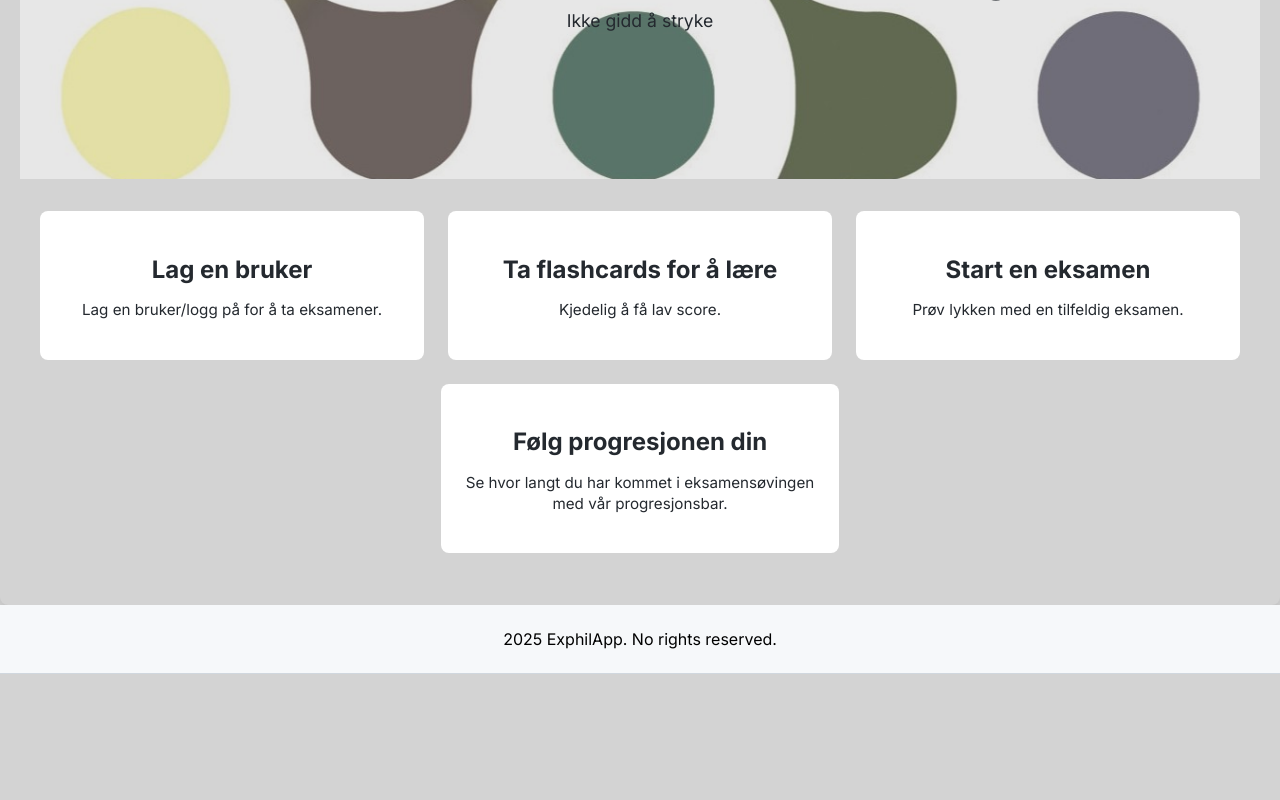
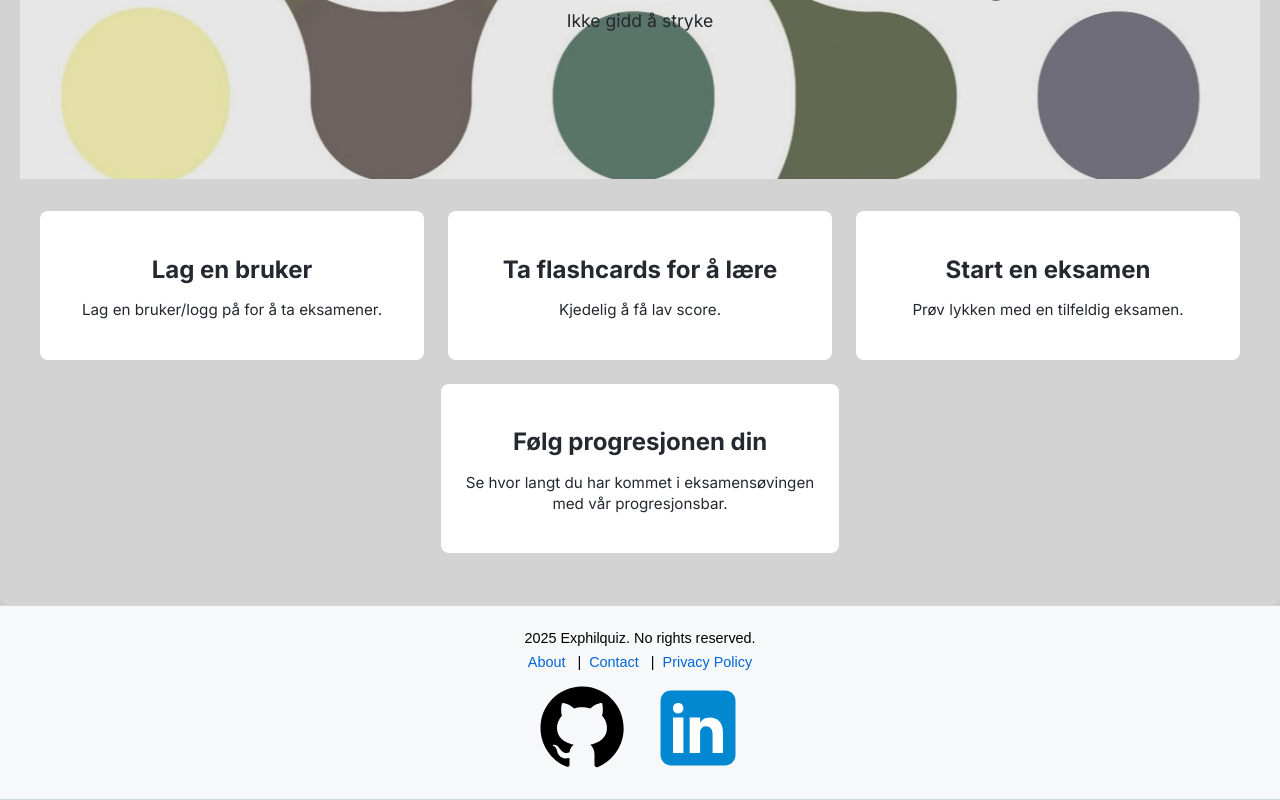
Before and after one commit to AndersMyrvang/Ex.PhilApp, a Next.js app: page / in a window 1280 px wide. Shown: the part 316-1116 px from the top of the page. Before the commit the page ends 990 px from the top, so only its background shows below. Built offline with nearby package versions, Linux system fonts and the light colour scheme; no server answers.

Commit message:
Enhance footer and header components with improved styling and dark mode support; add about page with styling

```diff
--- /dev/null
+++ b/src/app/about/about.module.css
@@ -0,0 +1,36 @@
+.aboutPage{
+    min-height: 60vh;
+}
+
+.aboutContainer {
+    padding: 20px;
+    max-width: 800px;
+    margin: 2% auto;
+    background-color: #ffffff;
+    box-shadow: 0 4px 8px rgba(0, 0, 0, 0.1);
+    border-radius: 8px;
+    color: #333333;
+    font-family: sans-serif;
+  }
+
+  .aboutTitle {
+    text-align: center;
+    margin-bottom: 20px;
+    font-size: 2rem;
+  }
+
+  .aboutText {
+    line-height: 1.6;
+    margin-bottom: 1rem;
+  }
+
+  /* Dark Mode Overrides */
+  :global(body.dark-mode) .aboutContainer {
+    background-color: #486581;
+    color: #f0f4f8;
+    box-shadow: 0 4px 8px rgba(0, 0, 0, 0.5);
+  }
+
+  :global(body.dark-mode) .aboutTitle {
+    color: #f0f4f8;
+  }
--- /dev/null
+++ b/src/app/about/page.tsx
@@ -0,0 +1,20 @@
+import React from 'react';
+import styles from './about.module.css';
+
+const AboutPage: React.FC = () => {
+  return (
+    <div className={styles.aboutPage}>
+    <div className={styles.aboutContainer}>
+      <h1 className={styles.aboutTitle}>Om prosjektet mitt</h1>
+      <p className={styles.aboutText}>
+        Dette prosjektet er først og fremst laget som et prosjekt for koding, så informasjonen er ikke hovedinnholdet.
+      </p>
+      <p className={styles.aboutText}>
+        Det vil si at jeg ikke har noen beståttgaranti eller lignende, hvis du velger å ta i bruk appen.
+      </p>
+    </div>
+    </div>
+  );
+};
+
+export default AboutPage;
--- a/src/app/components/Footer.module.css
+++ b/src/app/components/Footer.module.css
@@ -1,10 +1,63 @@
 .footer {
   background-color: #f6f8fa;
-  padding: 0.5rem 1rem;
+  padding: 1rem 2rem;
+  border-top: 1px solid #d0d7de;
   border-bottom: 1px solid #d0d7de;
+  font-family: sans-serif;
+  font-size: 0.9rem;
+  text-align: center;
 }
 
+.footer p {
+  margin: 0.5rem 0;
+}
+
+.footer nav {
+  margin: 0.5rem 0;
+}
+
+.footer nav a {
+  color: #0366d6;
+  text-decoration: none;
+  margin: 0 0.5rem;
+  transition: color 0.3s ease;
+}
+
+.footer nav a:hover {
+  text-decoration: underline;
+  color: #024b9a;
+}
+
+.socialMedia {
+  margin-top: 0.5rem;
+}
+
+.socialMedia a {
+  color: #0366d6;
+  text-decoration: none;
+  margin: 0 0.5rem;
+  font-size: 1.2rem;
+  transition: color 0.3s ease;
+}
+
+.socialMedia a:hover {
+  color: #024b9a;
+}
+
+/* Dark mode overrides */
 :global(body.dark-mode) .footer {
   background-color: #486581;
+  border-top: 1px solid #829ab1;
   border-bottom: 1px solid #829ab1;
+  color: #ffffff;
 }
+
+:global(body.dark-mode) .footer nav a,
+:global(body.dark-mode) .socialMedia a {
+  color: #c9d1d9;
+}
+
+:global(body.dark-mode) .footer nav a:hover,
+:global(body.dark-mode) .socialMedia a:hover {
+  color: #a0aab8;
+}
--- a/src/app/components/Footer.tsx
+++ b/src/app/components/Footer.tsx
@@ -1,11 +1,24 @@
 import styles from "./Footer.module.css";
 
 export default function Footer() {
-    return (
-      <footer className={styles.footer}>
-        <div className="container mx-auto text-center">
-          <p> 2025 ExphilApp. No rights reserved.</p>
+  return (
+    <footer className={styles.footer}>
+      <div className="container mx-auto">
+        <p>2025 Exphilquiz. No rights reserved.</p>
+        <nav>
+          <a href="/about">About</a> |
+          <a href="/contact">Contact</a> |
+          <a href="/privacy">Privacy Policy</a>
+        </nav>
+        <div className={styles.socialMedia}>
+          <a href="https://github.com/AndersMyrvang"><svg xmlns="http://www.w3.org/2000/svg" x="0px" y="0px" width="100" height="100" viewBox="0 0 24 24">
+    <path d="M10.9,2.1c-4.6,0.5-8.3,4.2-8.8,8.7c-0.5,4.7,2.2,8.9,6.3,10.5C8.7,21.4,9,21.2,9,20.8v-1.6c0,0-0.4,0.1-0.9,0.1 c-1.4,0-2-1.2-2.1-1.9c-0.1-0.4-0.3-0.7-0.6-1C5.1,16.3,5,16.3,5,16.2C5,16,5.3,16,5.4,16c0.6,0,1.1,0.7,1.3,1c0.5,0.8,1.1,1,1.4,1 c0.4,0,0.7-0.1,0.9-0.2c0.1-0.7,0.4-1.4,1-1.8c-2.3-0.5-4-1.8-4-4c0-1.1,0.5-2.2,1.2-3C7.1,8.8,7,8.3,7,7.6C7,7.2,7,6.6,7.3,6 c0,0,1.4,0,2.8,1.3C10.6,7.1,11.3,7,12,7s1.4,0.1,2,0.3C15.3,6,16.8,6,16.8,6C17,6.6,17,7.2,17,7.6c0,0.8-0.1,1.2-0.2,1.4 c0.7,0.8,1.2,1.8,1.2,3c0,2.2-1.7,3.5-4,4c0.6,0.5,1,1.4,1,2.3v2.6c0,0.3,0.3,0.6,0.7,0.5c3.7-1.5,6.3-5.1,6.3-9.3 C22,6.1,16.9,1.4,10.9,2.1z"></path>
+</svg></a>
+          <a href="https://www.linkedin.com/in/anders-myrvang-2b52092b3/"><svg xmlns="http://www.w3.org/2000/svg" x="0px" y="0px" width="100" height="100" viewBox="0 0 48 48">
+<path fill="#0288D1" d="M42,37c0,2.762-2.238,5-5,5H11c-2.761,0-5-2.238-5-5V11c0-2.762,2.239-5,5-5h26c2.762,0,5,2.238,5,5V37z"></path><path fill="#FFF" d="M12 19H17V36H12zM14.485 17h-.028C12.965 17 12 15.888 12 14.499 12 13.08 12.995 12 14.514 12c1.521 0 2.458 1.08 2.486 2.499C17 15.887 16.035 17 14.485 17zM36 36h-5v-9.099c0-2.198-1.225-3.698-3.192-3.698-1.501 0-2.313 1.012-2.707 1.99C24.957 25.543 25 26.511 25 27v9h-5V19h5v2.616C25.721 20.5 26.85 19 29.738 19c3.578 0 6.261 2.25 6.261 7.274L36 36 36 36z"></path>
+</svg></a>
         </div>
-      </footer>
-    )
+      </div>
+    </footer>
+  );
 }
--- a/src/app/components/Header.tsx
+++ b/src/app/components/Header.tsx
@@ -16,16 +16,24 @@ import { getPageTitle } from "@/utils/getPageTitle";
 library.add(fas);
 
 function DarkModeButton() {
-  const [darkMode, setDarkMode] = useState(() => {
-    const savedMode = localStorage.getItem("darkMode");
-    return savedMode === "true";
-  });
+  const [darkMode, setDarkMode] = useState(false);
+
+  // Only run this effect on the client side
+  useEffect(() => {
+    if (typeof window !== "undefined") {
+      const savedMode = localStorage.getItem("darkMode");
+      setDarkMode(savedMode === "true");
+    }
+  }, []);
 
   const toggleDarkMode = () => {
     const newMode = !darkMode;
     setDarkMode(newMode);
-    document.body.classList.toggle("dark-mode", newMode);
-    localStorage.setItem("darkMode", newMode.toString());
+
+    if (typeof window !== "undefined") {
+      document.body.classList.toggle("dark-mode", newMode);
+      localStorage.setItem("darkMode", newMode.toString());
+    }
   };
 
   useEffect(() => {
@@ -50,6 +58,7 @@ function DarkModeButton() {
     </button>
   );
 }
+
 
 export default function Header() {
   const [isDropdownOpen, setIsDropdownOpen] = useState(false);
--- a/src/app/globals.css
+++ b/src/app/globals.css
@@ -13,6 +13,7 @@ body {
   padding: 0;
   height: 100%;
   background-color: lightgray;
+  min-height: 100vh;
 }
 
 .dark-mode-button {
--- a/src/app/layout.tsx
+++ b/src/app/layout.tsx
@@ -1,10 +1,8 @@
 import "./globals.css";
 import type { Metadata } from "next";
 import { Inter } from "next/font/google";
-import { AuthContextProvider } from "@/context/AuthContext";
 import Header from "./components/Header";
 import Footer from "./components/Footer";
-import React, { JSX } from "react";
 
 const inter = Inter({ subsets: ["latin"] });
 
@@ -17,16 +15,15 @@ export default function RootLayout({
   children,
 }: {
   children: React.ReactNode;
-}): JSX.Element {
+}) {
   return (
-    <html lang="en" className="h-full">
-      <head />
-      <body className={`${inter.className} h-full flex flex-col m-0 p-0`}>
-        <AuthContextProvider>
-          <Header />
-          <main className="flex-1 p-4">{children}</main>
-          <Footer />
-        </AuthContextProvider>
+    <html lang="en" className="min-h-screen">
+      <body className={`${inter.className} flex flex-col min-h-screen`}>
+        <Header />
+        <main className="flex-1 p-4">
+          {children}
+        </main>
+        <Footer />
       </body>
     </html>
   );
```
